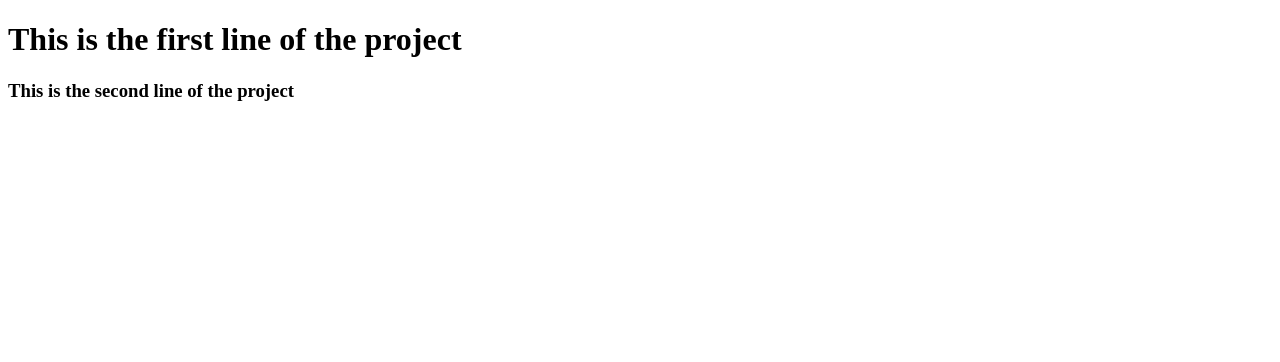
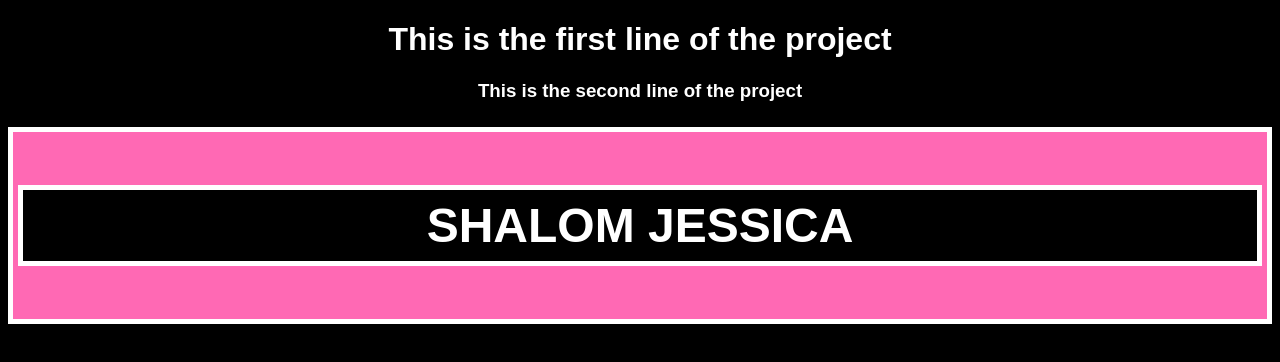
Before and after one commit to GabOsaz/shalomProject, a plain HTML site: page index.html in a window 1280 px wide. Drawn offline with Linux system fonts and the light colour scheme.

Commit message:
Added some css styles innit

```diff
--- /dev/null
+++ b/index.css
@@ -0,0 +1,30 @@
+body {
+    font-family: Arial, Helvetica, sans-serif;
+    background-color: #000;
+}
+
+h1, h3 {
+    color: #fff;
+    text-align: center;
+}
+
+.cover {
+    background-color: #ff69b4;
+}
+
+.contentbox {
+    color: #fff;
+    border: 5px solid white;
+    font-size: 3rem;
+    padding: 5px;
+    margin-top: 25px;
+    text-align: center;
+    text-transform: uppercase;
+}
+
+.contentbox p {
+    background-color: #000;
+    border: 5px solid #fff;
+    padding: 8px;
+    font-weight: 600;
+}
--- a/index.html
+++ b/index.html
@@ -5,9 +5,16 @@
     <meta http-equiv="X-UA-Compatible" content="IE=edge">
     <meta name="viewport" content="width=device-width, initial-scale=1.0">
     <title>Document</title>
+    <link rel="stylesheet" href="index.css">
 </head>
 <body>
     <h1> This is the first line of the project </h1>
     <h3>This is the second line of the project </h3>
+
+    <div class="cover">
+        <div class="contentbox">
+            <p>shalom jessica</p>
+        </div>
+    </div>
 </body>
 </html>
```
